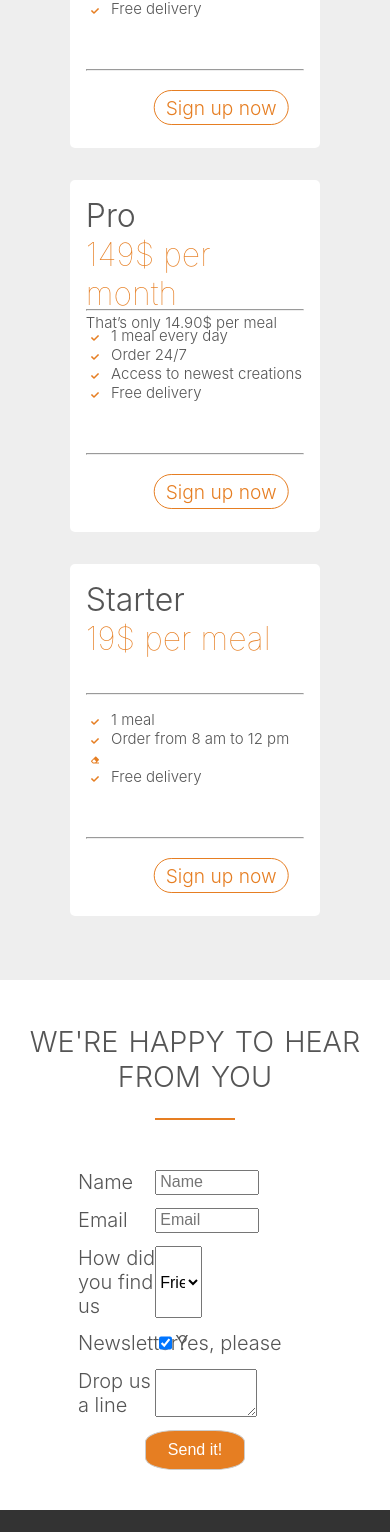
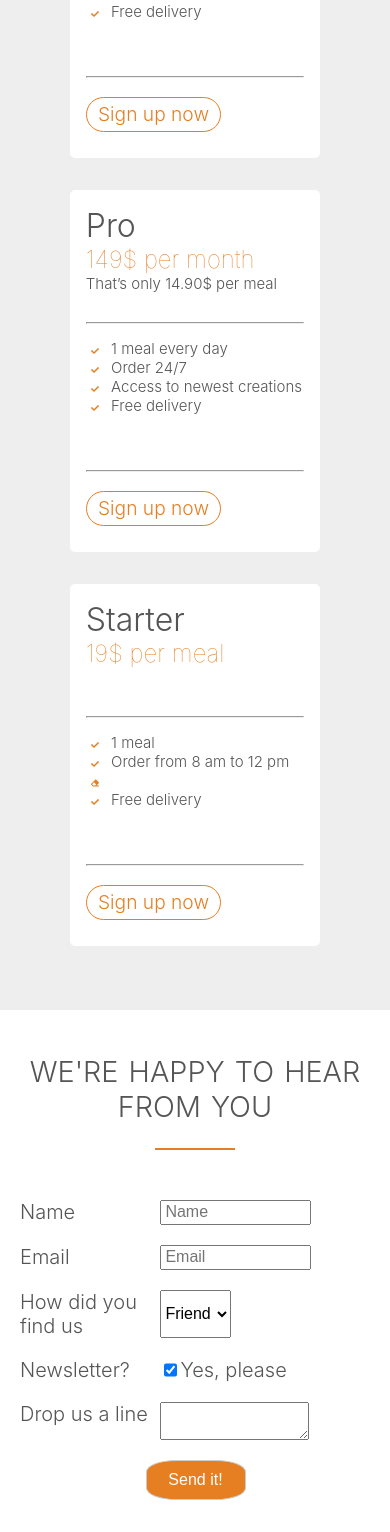
Before and after one commit to CharlesXyt/responsive-website, a React (Create React App) app: page /signup in a window 390 px wide. Shown: the part 1206-2738 px from the top of the page. Built offline with nearby package versions, Linux system fonts and the light colour scheme.

Commit message:
add responsive design for form

```diff
--- a/src/component/Form/Form.js
+++ b/src/component/Form/Form.js
@@ -48,6 +48,16 @@ const StyledForm = styled.form`
             background-color:#924d10;
         }
     }
+
+    @media only screen and (max-width:767px){
+        width:90%;
+        div{
+            justify-content:flex-start;
+            label{
+                width:40%;
+            }
+        }
+    }
 `
 
 export default () => (
--- a/src/container/SignUp/SignUp.js
+++ b/src/container/SignUp/SignUp.js
@@ -42,7 +42,6 @@ const StyledPriceDiv = styled(StyledFlexDiv)`
 
         .button-signup {
             margin:0.7rem auto;
-            transform:translateX(50%);
             padding:.3rem .7rem;
             font-size:1.2rem;
         }
@@ -73,10 +72,21 @@ const StyledPriceDiv = styled(StyledFlexDiv)`
     @media only screen and (max-width:767px){
 
         justify-content:center;
-
         .price-box{
+            height:330px;
             width:70%;
             font-size:15px;
+
+            .price-box-upper{
+                .price {
+                    font-size:1.5rem;
+                }
+
+                .button-signup{
+                    text-align:center;
+                }
+
+            }
         }
     }
 
```
